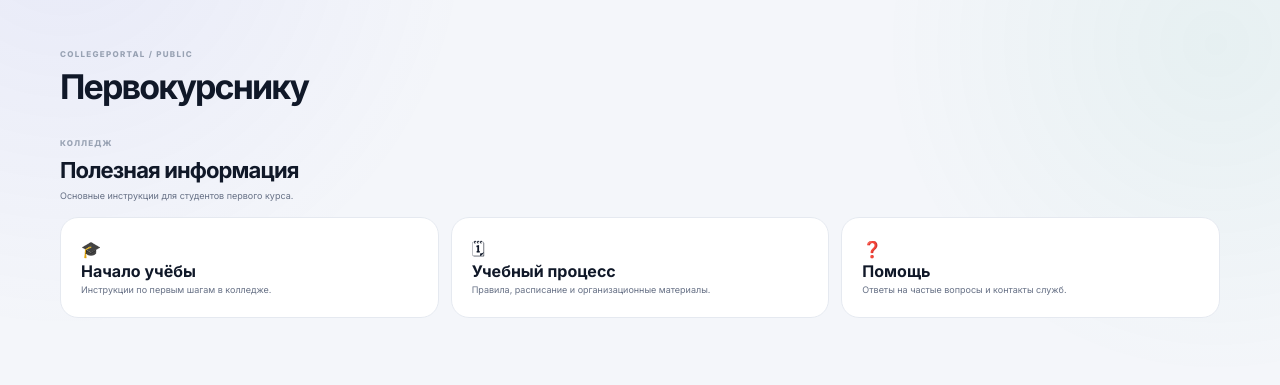
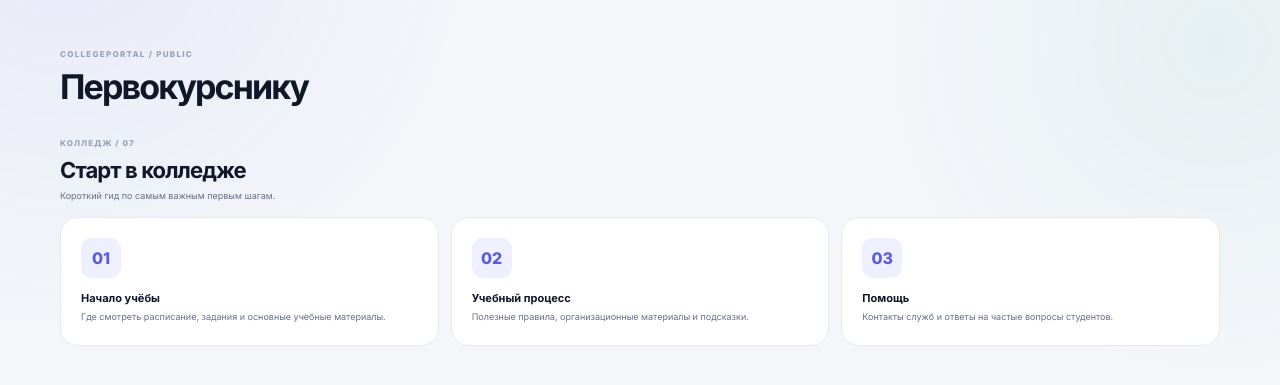
Before and after one commit to gamerpro3245/CollegePortal, a FastAPI app: page /freshman in a window 1280 px wide. Shown: the part 76-461 px from the top of the page. Run offline with FastAPI, Linux system fonts and the light colour scheme.

Commit message:
Rebuild freshman page

```diff
--- a/templates/freshman.html
+++ b/templates/freshman.html
@@ -1,3 +1,3 @@
-{% extends "base.html" %}
-{% block title %}Первокурснику — Портал колледжа{% endblock %}{% block page_title %}Первокурснику{% endblock %}
-{% block content %}<section class="section-toolbar"><div><span class="panel-label">Колледж</span><h2>Полезная информация</h2><p>Основные инструкции для студентов первого курса.</p></div></section><section class="guide-grid"><article class="guide-card"><span>🎓</span><div><strong>Начало учёбы</strong><p>Инструкции по первым шагам в колледже.</p></div></article><article class="guide-card"><span>🗓</span><div><strong>Учебный процесс</strong><p>Правила, расписание и организационные материалы.</p></div></article><article class="guide-card"><span>❓</span><div><strong>Помощь</strong><p>Ответы на частые вопросы и контакты служб.</p></div></article></section>{% endblock %}
+{% extends "base.html" %}{% block title %}Первокурснику — CollegePortal{% endblock %}{% block page_title %}Первокурснику{% endblock %}{% block content %}
+<section class="section-toolbar"><div><span class="panel-label">Колледж / 07</span><h2>Старт в колледже</h2><p>Короткий гид по самым важным первым шагам.</p></div></section>
+<section class="guide-grid"><article class="guide-card"><div class="guide-icon">01</div><h3>Начало учёбы</h3><p>Где смотреть расписание, задания и основные учебные материалы.</p></article><article class="guide-card"><div class="guide-icon">02</div><h3>Учебный процесс</h3><p>Полезные правила, организационные материалы и подсказки.</p></article><article class="guide-card"><div class="guide-icon">03</div><h3>Помощь</h3><p>Контакты служб и ответы на частые вопросы студентов.</p></article></section>{% endblock %}
```
